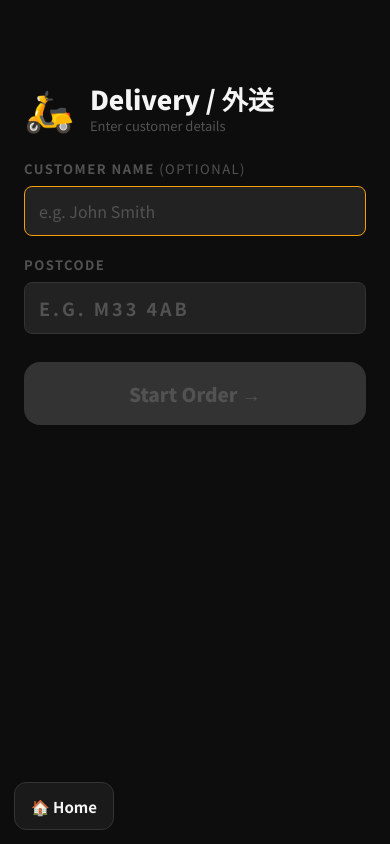
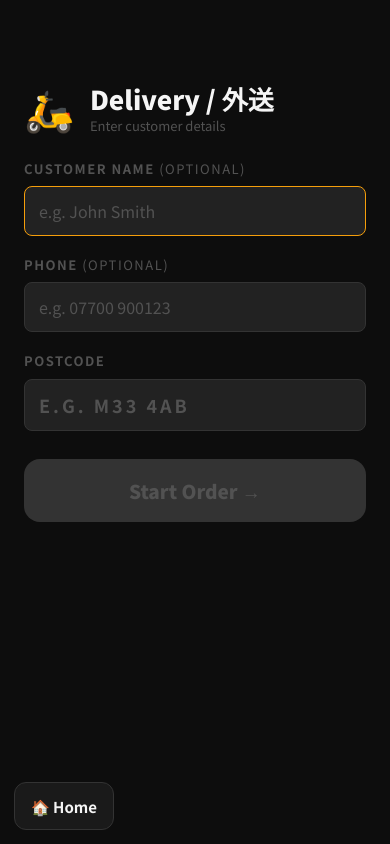
Before and after one commit to SnakeLuck360GT/fortune-house-pos, a React (Vite) app: page / in a window 390 px wide. Both pictures are taken after a click on the button "🛵 Delivery 外送". Built offline with nearby package versions, Linux system fonts and the light colour scheme.

Commit message:
phone nymber added

```diff
--- a/src/components/OrderPanel.jsx
+++ b/src/components/OrderPanel.jsx
@@ -1,5 +1,6 @@
 import { useState } from 'react'
 import { formatPrice } from '../utils/receiptFormatter.js'
+import { isValidUkPhone } from '../utils/phone.js'
 import ReceiptPreview from './ReceiptPreview.jsx'
 import NoteModal from './NoteModal.jsx'
 
@@ -18,7 +19,7 @@ function ConfirmModal({ message, onConfirm, onCancel, yesLabel, noLabel }) {
   )
 }
 
-function PreviewModal({ items, total, tableNumber, discount, deliveryFee, orderMode, deliveryInfo, onClose }) {
+function PreviewModal({ items, total, tableNumber, discount, deliveryFee, orderMode, deliveryInfo, phone, onClose }) {
   return (
     <div className="overlay" onClick={onClose}>
       <div className="modal" style={{ maxWidth:420, width:'100%', maxHeight:'85vh', display:'flex', flexDirection:'column' }} onClick={e => e.stopPropagation()}>
@@ -27,7 +28,7 @@ function PreviewModal({ items, total, tableNumber, discount, deliveryFee, orderM
           <button onClick={onClose} style={{ fontSize:22, color:'var(--text-muted)', padding:'2px 8px' }}>×</button>
         </div>
         <div style={{ overflow:'auto', flex:1 }}>
-          <ReceiptPreview items={items} total={total} tableNumber={tableNumber} discount={discount} deliveryFee={deliveryFee} orderMode={orderMode} deliveryInfo={deliveryInfo} />
+          <ReceiptPreview items={items} total={total} tableNumber={tableNumber} discount={discount} deliveryFee={deliveryFee} orderMode={orderMode} deliveryInfo={deliveryInfo} phone={phone} />
         </div>
         <button className="modal-btn modal-btn--cancel" style={{ marginTop:16 }} onClick={onClose}>Close</button>
       </div>
@@ -102,11 +103,13 @@ export default function OrderPanel({
   items, subtotal, total, discount, deliveryFee,
   onIncrement, onDecrement, onRemove, onSetNote, onSplit, onSetDiscount, onSetDeliveryFee, onClear, onPrint,
   printing, t, mobileActive, tableNumber,
+  phone = '', onSetPhone,
 }) {
   const [showConfirm, setShowConfirm] = useState(false)
   const [showPreview, setShowPreview] = useState(false)
 
   const isDelivery = orderMode === 'delivery'
+  const phoneOk = !phone.trim() || isValidUkPhone(phone)   // optional, but valid if entered
 
   return (
     <div className={`right-panel${mobileActive ? ' right-panel--active' : ''}`}>
@@ -165,6 +168,25 @@ export default function OrderPanel({
       <div className="till-footer">
         {items.length > 0 && (
           <div className="till-extras">
+            {orderMode !== 'delivery' && (
+              <div className="till-extra-row till-extra-row--phone">
+                <label htmlFor="phone-input">📞 Phone</label>
+                <input
+                  id="phone-input"
+                  type="tel"
+                  inputMode="tel"
+                  value={phone}
+                  onChange={e => onSetPhone && onSetPhone(e.target.value)}
+                  placeholder="optional"
+                  style={!phoneOk ? { borderColor: 'var(--danger)' } : undefined}
+                />
+              </div>
+            )}
+            {orderMode !== 'delivery' && phone.trim() && !phoneOk && (
+              <div style={{ fontSize: 12, color: 'var(--danger)', marginTop: -4, marginBottom: 4 }}>
+                ✗ Check the number — doesn't look like a UK phone
+              </div>
+            )}
             {orderMode === 'delivery' && (
               <div className="till-extra-row">
                 <label htmlFor="delivery-input">🛵 Delivery fee</label>
@@ -203,7 +225,7 @@ export default function OrderPanel({
           <button
             className="till-btn till-btn--print"
             onClick={onPrint}
-            disabled={items.length === 0 || printing}
+            disabled={items.length === 0 || printing || !phoneOk}
           >
             {printing ? <span className="spinner" /> : t.printReceipt}
           </button>
@@ -239,7 +261,7 @@ export default function OrderPanel({
         <PreviewModal
           items={items} total={total} tableNumber={tableNumber}
           discount={discount} deliveryFee={deliveryFee}
-          orderMode={orderMode} deliveryInfo={deliveryInfo}
+          orderMode={orderMode} deliveryInfo={deliveryInfo} phone={phone}
           onClose={() => setShowPreview(false)}
         />
       )}
--- a/src/components/ReceiptPreview.jsx
+++ b/src/components/ReceiptPreview.jsx
@@ -1,7 +1,7 @@
 import { buildReceiptLines } from '../utils/receiptFormatter.js'
 
-export default function ReceiptPreview({ items, total, tableNumber, discount, deliveryFee, orderMode, deliveryInfo, orderId }) {
-  const lines = buildReceiptLines({ items, total, tableNumber, discount, deliveryFee, orderMode, deliveryInfo, timestamp: Date.now() })
+export default function ReceiptPreview({ items, total, tableNumber, discount, deliveryFee, orderMode, deliveryInfo, phone, orderId }) {
+  const lines = buildReceiptLines({ items, total, tableNumber, discount, deliveryFee, orderMode, deliveryInfo, phone, timestamp: Date.now() })
 
   return (
     <div className="receipt-preview">
--- a/src/screens/DeliveryDetails.jsx
+++ b/src/screens/DeliveryDetails.jsx
@@ -2,9 +2,11 @@ import { useState, useEffect, useRef } from 'react'
 import HomeButton from '../components/HomeButton.jsx'
 import { fetchPostcodeInfo, fetchDriveMinutes, looksLikePostcode, formatPostcode } from '../utils/geocoder.js'
 import { getDeliveryZone } from '../utils/deliveryZones.js'
+import { isValidUkPhone } from '../utils/phone.js'
 
 export default function DeliveryDetails({ onNavigate, onConfirm, t }) {
   const [name,         setName]         = useState('')
+  const [phone,        setPhone]        = useState('')
   const [postcode,     setPostcode]     = useState('')
   const [postcodeInfo, setPostcodeInfo] = useState(null)
   const [houseNumber,  setHouseNumber]  = useState('')
@@ -64,12 +66,14 @@ export default function DeliveryDetails({ onNavigate, onConfirm, t }) {
 
   const needsConfirm = !!zone?.outOfArea
   const outAreaConfirmed = !needsConfirm || confirmText.trim().toLowerCase() === 'confirm'
-  const canStart = !!postcode.trim() && outAreaConfirmed   // name is optional
+  const phoneOk = !phone.trim() || isValidUkPhone(phone)   // optional, but valid if entered
+  const canStart = !!postcode.trim() && outAreaConfirmed && phoneOk   // name is optional
 
   function handleConfirm() {
     if (!canStart) return
     onConfirm({
       customerName: name.trim(),
+      phone:        phone.trim(),
       address:      fullAddress,
       postcode:     pc,
       deliveryFee:  zone?.fee ?? 4.00,
@@ -99,6 +103,22 @@ export default function DeliveryDetails({ onNavigate, onConfirm, t }) {
             placeholder="e.g. John Smith"
             autoFocus
           />
+        </div>
+
+        <div className="delivery-field">
+          <label>Phone <span style={{ color: 'var(--text-muted)', fontWeight: 400 }}>(optional)</span></label>
+          <input
+            type="tel"
+            inputMode="tel"
+            value={phone}
+            onChange={e => setPhone(e.target.value)}
+            placeholder="e.g. 07700 900123"
+          />
+          {phone.trim() && (
+            phoneOk
+              ? <div style={{ fontSize: 13, color: '#4ade80', marginTop: 4 }}>✓ Looks valid</div>
+              : <div style={{ fontSize: 13, color: 'var(--danger)', marginTop: 4 }}>✗ Check the number — doesn't look like a UK phone</div>
+          )}
         </div>
 
         <div className="delivery-field">
--- a/src/screens/OrderScreen.jsx
+++ b/src/screens/OrderScreen.jsx
@@ -24,6 +24,7 @@ export default function OrderScreen({ onNavigate, onGoMenu, t, lang, settings, o
   const [toast,        setToast]        = useState(null)
   const [shareBoxItem, setShareBoxItem] = useState(null)
   const [drinkItem,    setDrinkItem]    = useState(null)
+  const [takeawayPhone, setTakeawayPhone] = useState('')
   const [offerOpen,    setOfferOpen]    = useState(false)
   const [banquetOpen,  setBanquetOpen]  = useState(false)
   const [houseDish,    setHouseDish]    = useState(null)
@@ -92,6 +93,8 @@ export default function OrderScreen({ onNavigate, onGoMenu, t, lang, settings, o
     setDrinkItem(null)
   }
 
+  const effectivePhone = (orderMode === 'delivery' ? deliveryInfo?.phone : takeawayPhone) || ''
+
   async function handlePrint() {
     if (order.items.length === 0) return
     const apiBase = settings?.printerUrl?.trim() || ''
@@ -99,6 +102,7 @@ export default function OrderScreen({ onNavigate, onGoMenu, t, lang, settings, o
       orderId:     `ORD-${Date.now()}`,
       orderMode:   orderMode || 'takeaway',
       deliveryInfo: orderMode === 'delivery' ? deliveryInfo : null,
+      phone:       effectivePhone.trim(),
       items:       order.items,
       total:       order.total,
       discount:    order.discount,
@@ -260,6 +264,8 @@ export default function OrderScreen({ onNavigate, onGoMenu, t, lang, settings, o
         t={t}
         mobileActive={isOrder}
         tableNumber={tableNumber}
+        phone={effectivePhone}
+        onSetPhone={setTakeawayPhone}
       />
 
       {shareBoxItem && (
--- /dev/null
+++ b/src/utils/phone.js
@@ -0,0 +1,26 @@
+// UK phone number helpers.
+// NOTE: this validates FORMAT only (catches typos — wrong length, stray letters,
+// missing leading 0). It does NOT verify the number is a real, live line — that
+// needs a paid lookup API (e.g. Twilio Lookup, Numverify).
+
+// Strip formatting and convert +44 / 0044 to the leading 0 form.
+export function normalizePhone(raw) {
+  let s = String(raw || '').replace(/[^\d+]/g, '')
+  if (s.startsWith('+44'))  s = '0' + s.slice(3)
+  else if (s.startsWith('0044')) s = '0' + s.slice(4)
+  return s
+}
+
+// A UK number is 10–11 digits starting with 0 (mobiles 07… are 11).
+export function isValidUkPhone(raw) {
+  return /^0\d{9,10}$/.test(normalizePhone(raw))
+}
+
+// Pretty single-space grouping for display, e.g. "07700 900123".
+export function formatPhone(raw) {
+  const s = normalizePhone(raw)
+  if (/^07\d{9}$/.test(s)) return `${s.slice(0, 5)} ${s.slice(5)}`        // mobile
+  if (/^0(20|21|23|24|28|29)\d{8}$/.test(s)) return `${s.slice(0, 3)} ${s.slice(3, 7)} ${s.slice(7)}` // 2+4+4
+  if (s.length === 11) return `${s.slice(0, 5)} ${s.slice(5)}`
+  return s
+}
--- a/src/utils/receiptFormatter.js
+++ b/src/utils/receiptFormatter.js
@@ -46,7 +46,7 @@ function parseNoteLines(note) {
 
 // Returns a structured array of line objects for rich rendering in ReceiptPreview.
 // type: 'sep-heavy' | 'sep-light' | 'blank' | 'center' | 'zh' | 'en' | 'note' | 'subtotal' | 'total' | 'footer'
-export function buildReceiptLines({ items, total, tableNumber, discount, deliveryFee, orderMode, deliveryInfo, timestamp }) {
+export function buildReceiptLines({ items, total, tableNumber, discount, deliveryFee, orderMode, deliveryInfo, phone, timestamp }) {
   const ts = timestamp ? new Date(timestamp) : new Date()
   const dateStr = ts.toLocaleDateString('en-GB')
   const timeStr = ts.toLocaleTimeString('en-GB', { hour: '2-digit', minute: '2-digit' })
@@ -66,6 +66,7 @@ export function buildReceiptLines({ items, total, tableNumber, discount, deliver
     if (deliveryInfo.customerName) lines.push({ type: 'center', text: deliveryInfo.customerName })
     if (deliveryInfo.address)      lines.push({ type: 'center', text: deliveryInfo.address })
   }
+  if (phone) lines.push({ type: 'center', text: `Tel: ${phone}` })
   etaLines(ts, isDelivery).forEach(text => lines.push({ type: 'eta', text }))
   lines.push({ type: 'sep-heavy' })
   lines.push({ type: 'blank' })
```
Also changed, not shown: 4 other files (tests, documents, lock files or other folders).
